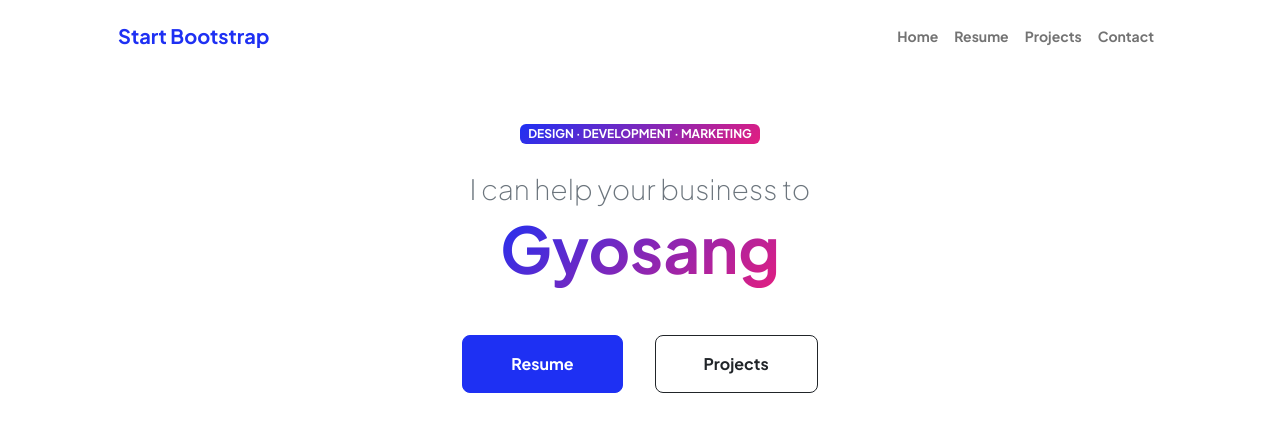
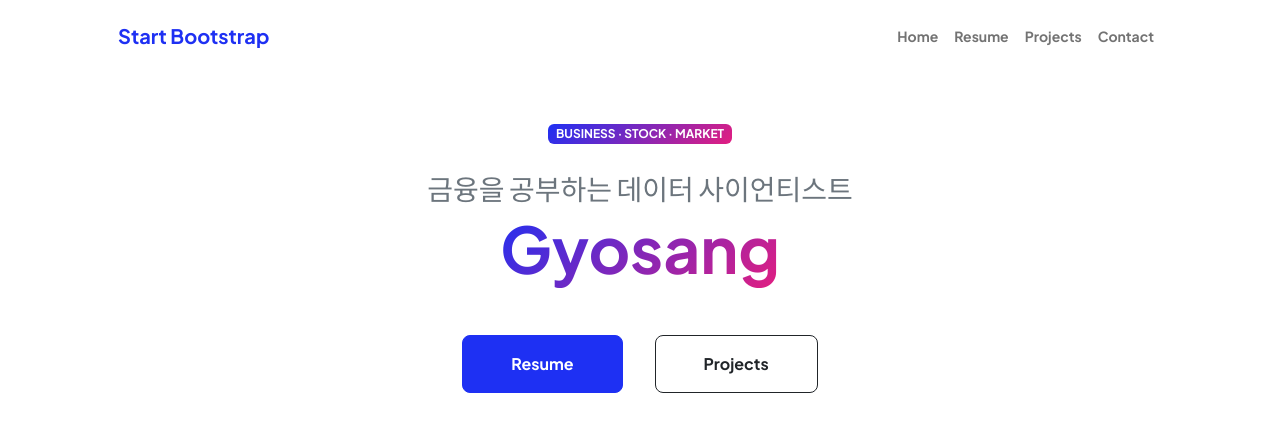
Before and after one commit to micenicen/micenicen.github.io, a plain HTML site: page index.html in a window 1280 px wide. Shown: the top 435 px of the page. Drawn offline with nearby package versions, Linux system fonts and the light colour scheme.

Commit message:
img change

```diff
--- a/index.html
+++ b/index.html
@@ -41,8 +41,8 @@
                         <div class="col-xxl-5">
                             <!-- Header text content-->
                             <div class="text-center text-xxl-start">
-                                <div class="badge bg-gradient-primary-to-secondary text-white mb-4"><div class="text-uppercase">Design &middot; Development &middot; Marketing</div></div>
-                                <div class="fs-3 fw-light text-muted">I can help your business to</div>
+                                <div class="badge bg-gradient-primary-to-secondary text-white mb-4"><div class="text-uppercase">Business &middot; Stock &middot; Market</div></div>
+                                <div class="fs-3 fw-light text-muted">금융을 공부하는 데이터 사이언티스트</div>
                                 <h1 class="display-3 fw-bolder mb-5"><span class="text-gradient d-inline">Gyosang</span></h1>
                                 <div class="d-grid gap-3 d-sm-flex justify-content-sm-center justify-content-xxl-start mb-3">
                                     <a class="btn btn-primary btn-lg px-5 py-3 me-sm-3 fs-6 fw-bolder" href="resume.html">Resume</a>
```
Also changed, not shown: assets/prifile.jpg (added), assets/profile.png (deleted).
